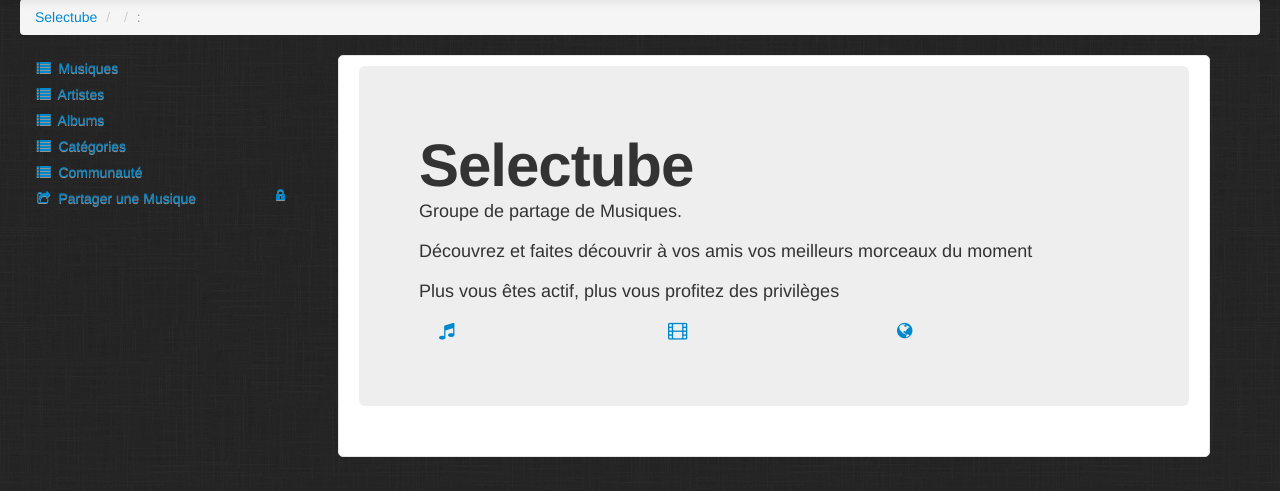
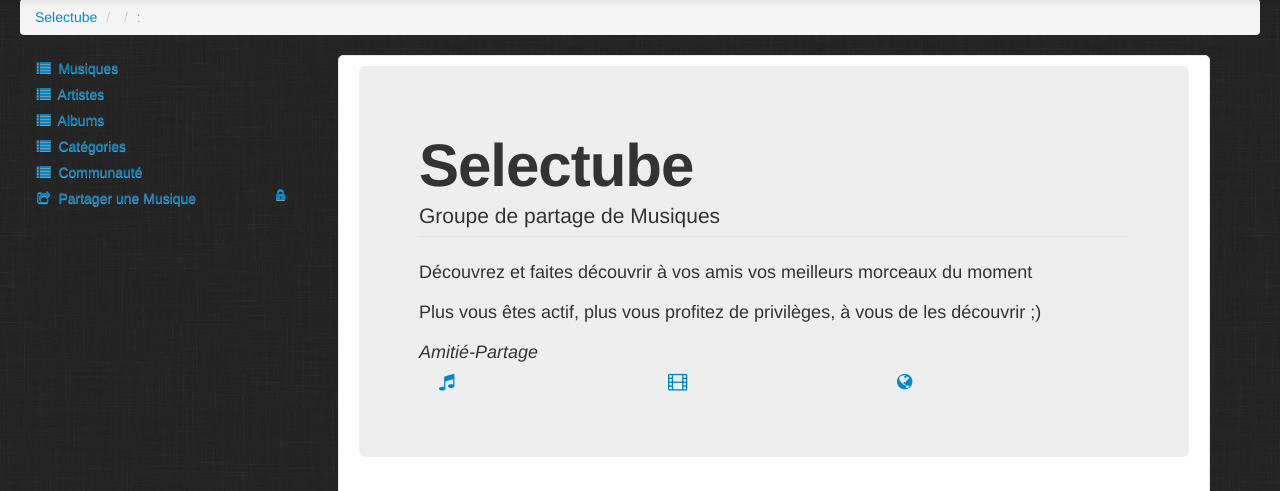
Before and after one commit to Prograr/selectube, a CakePHP app: the page made by app/View/Pages/home.ctp in a window 1280 px wide. Shown: the part 41-532 px from the top of the page. Run offline with PHP 8.4 and a stand-in for CakePHP, Linux system fonts and the light colour scheme; the template is opened without the code that fills it, so the values that code supplies are empty; form fields are guessed from the names that the template uses; some libraries are stand-ins or nearby versions.

Commit message:
corrections

```diff
--- a/app/View/Pages/home.ctp
+++ b/app/View/Pages/home.ctp
@@ -1,12 +1,13 @@
 <div class="hero-unit" id="home">
     <h1>Selectube</h1>
-    <p>Groupe de partage de Musiques.</p>
+    <h2>Groupe de partage de Musiques</h2>
     <p>Découvrez et faites découvrir à vos amis vos meilleurs morceaux du moment</p>
-    <p>Plus vous êtes actif, plus vous profitez des privilèges</p>
+    <p>Plus vous êtes actif, plus vous profitez de privilèges, à vous de les découvrir ;)</p>
+    <i>Amitié-Partage</i>
     <div class="container-fluid" id='boutons-accueil'>
         <div class="row-fluid">
             <div class="span4">
-                <a href="/musiques" class='lien-accueil' id="lien-musique" data-toggle="popover" data-content="Musique">
+                <a href="/musiques" class='lien-accueil' id="lien-musique">
                     <i class='icon-music icone-home'></i>
                 </a>
             </div>
```
